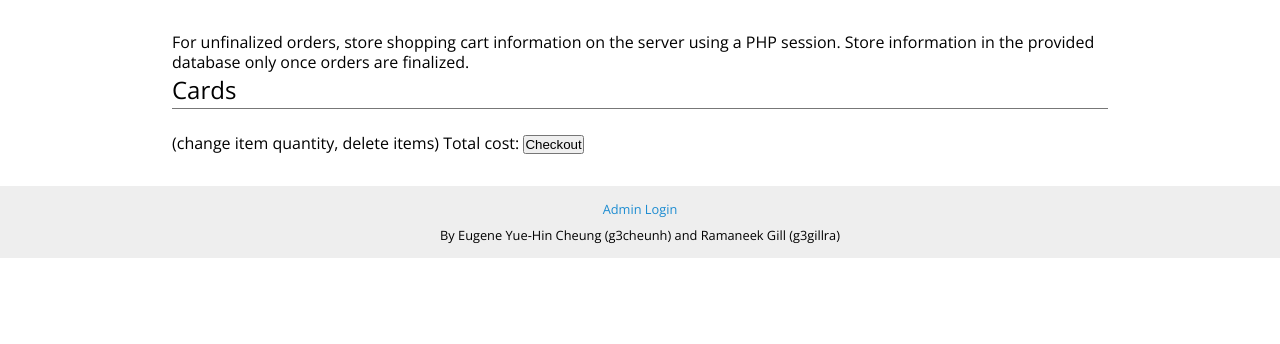
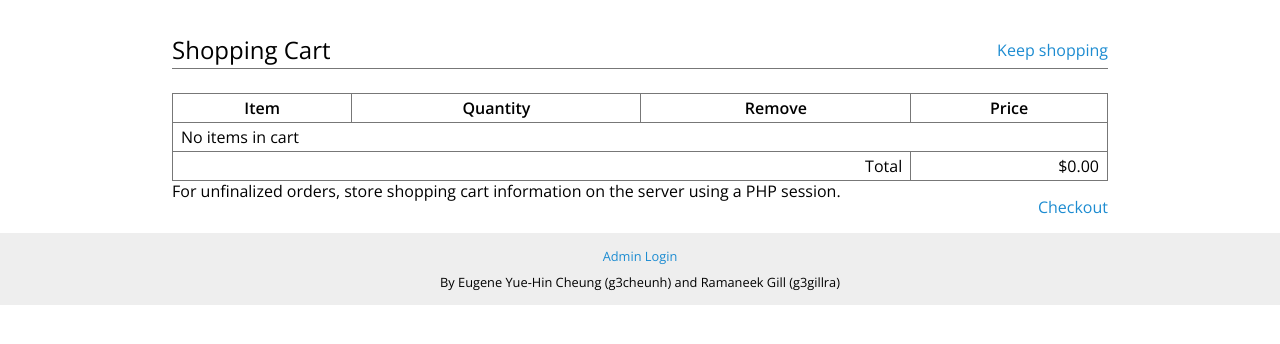
Before and after one commit to RamaneekGill/CSC309-Fall-2014, a CodeIgniter app: page /index.php/cart/index in a window 1280 px wide. Shown: the part 80-424 px from the top of the page. Run offline with CodeIgniter, Linux system fonts and the light colour scheme.

Commit message:
Some cart work

```diff
--- a/A3/estore/application/controllers/cart.php
+++ b/A3/estore/application/controllers/cart.php
@@ -8,27 +8,44 @@ class Cart extends MY_Controller {
   public function index() {
     $data['title'] = 'Shopping Cart';
 
+    $data['cart_items'] = $this->session->userdata('session_cart');
+
     $this->load->view('templates/header.php', $data);
     $this->load->view('cart/cart.php', $data);
     $this->load->view('templates/footer.php', $data);
   }
 
   public function add($id) {
-    // $this->load->model('order');
-    // $product = $this->product_model->get($id);
-    // $data['product'] = $product;
+    $session_cart = $this->session->userdata('session_cart');
 
-    // $data['title'] = $product->name;
 
-    // $this->load->view('templates/header.php', $data);
-    // $this->load->view('product/card.php', $data);
-    // $this->load->view('templates/footer.php', $data);
+    $this->load->model('order_item');
+    $order_item = new Order_Item();
+    $order_item->product_id = $id;
+    $order_item->quantity = 1;
+
+    array_push($session_cart, "wat");
+    $this->session->set_userdata('session_cart', $session_cart);
 
     redirect('/cart', 'refresh');
   }
 
+  public function remove($id) {
+
+  }
+
   public function checkout() {
+    $data['title'] = 'Complete Purchase';
+
+    $this->load->view('templates/header.php', $data);
+    $this->load->view('cart/checkout.php', $data);
+    $this->load->view('templates/footer.php', $data);
+  }
+
+  public function purchase() {
     $this->load->library('form_validation');
     $this->form_validation->set_rules('card_number', 'Credit card number', 'required|length[16]');
+
+    $this->load->model('order_model');
   }
 }
--- a/A3/estore/application/views/cart/cart.php
+++ b/A3/estore/application/views/cart/cart.php
@@ -1,9 +1,41 @@
+<h2>
+  Shopping Cart
+  <?php echo anchor('/', 'Keep shopping') ?>
+</h2>
+
+<table>
+  <thead>
+    <tr>
+      <th>Item</th>
+      <th>Quantity</th>
+      <th>Remove</th>
+      <th>Price</th>
+    </tr>
+  </thead>
+  <tbody>
+    <?php if (is_array($cart_items)): ?>
+      <?php foreach ($cart_items as $item): ?>
+        <tr>
+          <td><?php echo $item->name ?></td>
+          <td><?php echo $item->quantity ?></td>
+          <td><?php echo anchor("cart/remove/$item->id") ?></td>
+          <td><?php echo $item->price ?></td>
+        </tr>
+      <?php endforeach; ?>
+    <?php else: ?>
+      <tr>
+        <td colspan="4">No items in cart</td>
+      </tr>
+    <?php endif; ?>
+  </tbody>
+  <tfoot>
+    <tr>
+      <td colspan="3">Total</td>
+      <td>$0.00</td>
+    </tr>
+  </tfoot>
+</table>
+
+<?php echo anchor('/cart/checkout', 'Checkout', 'id="checkout-btn"') ?>
+
 For unfinalized orders, store shopping cart information on the server using a PHP session.
-Store information in the provided database only once orders are finalized.
-
-<h2>Cards</h2>
-(change item quantity, delete items)
-
-Total cost:
-
-<button>Checkout</button>
--- a/A3/estore/application/views/cart/checkout.php
+++ b/A3/estore/application/views/cart/checkout.php
@@ -18,6 +18,8 @@
 ?>
 
 
+Store information in the provided database only once orders are finalized.
+
 Checkout. This function should collect payment information (credit card number and expiry date) and
 display a printable receipt (a simple example that shows how to print from JavaScript is available http://www.javascripter.net/faq/printing.htm).
 
--- a/A3/estore/application/views/templates/header.php
+++ b/A3/estore/application/views/templates/header.php
@@ -17,7 +17,7 @@
           echo anchor('/login', 'Login') . ' - ' . anchor('/register', 'Register');
         }
         elseif ($this->session->userdata('logged_in')) {
-          echo $this->session->userdata('username') . ': ' . anchor('/logout', 'Logout') . ' - ' . anchor('/cart', 'Cart');
+          echo $this->session->userdata('username') . ': ' . anchor('/cart', 'Cart') . ' - ' . anchor('/logout', 'Logout');
         }
         else {
           echo 'Admin: ' . anchor('/admin/logout', 'Logout');
--- a/A3/estore/css/template.css
+++ b/A3/estore/css/template.css
@@ -84,6 +84,10 @@ td {
 th,
 td {
   padding: 0.25em 0.5em;
+}
+
+tfoot td {
+  text-align: right;
 }
 
 
@@ -178,6 +182,14 @@ section#main {
     }
 
 
+/* Cart */
+
+#checkout-btn {
+  float: right;
+  margin-top: 1em;
+}
+
+
 /* Admin stuff */
 
 #admin-tasks {
```
